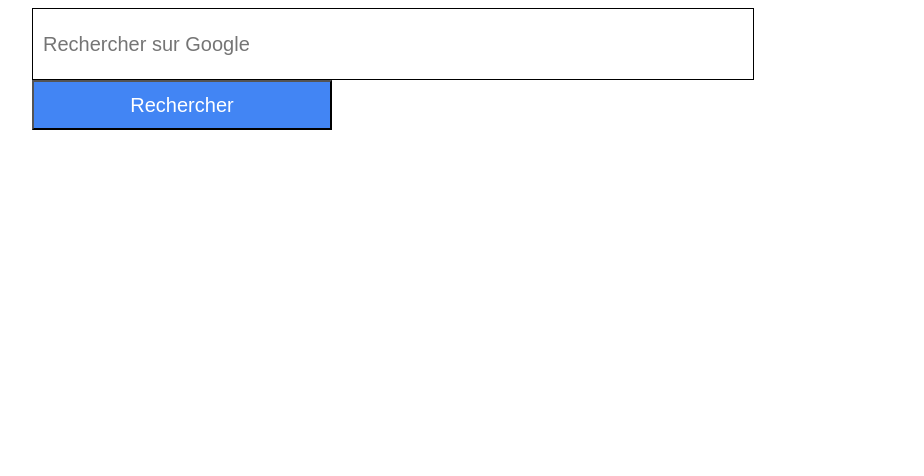
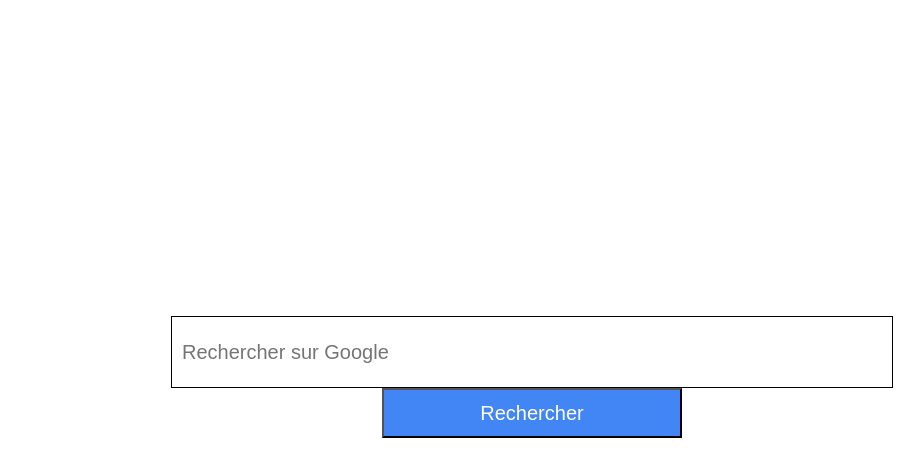
Before and after one commit to lister0200/googlebar, a plain HTML site: page index.html in a window 1280 px wide. Shown: the whole page, without its empty margins (108-1032 px from the left). Drawn offline with Linux system fonts and the light colour scheme.

Commit message:
Correction du CSS et centrer #

```diff
--- a/styles.css
+++ b/styles.css
@@ -1,6 +1,8 @@
       #container {
         width: 1000px;
-        margin: 0 auto;
+        margin: auto;
+        margin-top: 25%;
+        text-align: center;
       }
 
       #search-bar {
```
